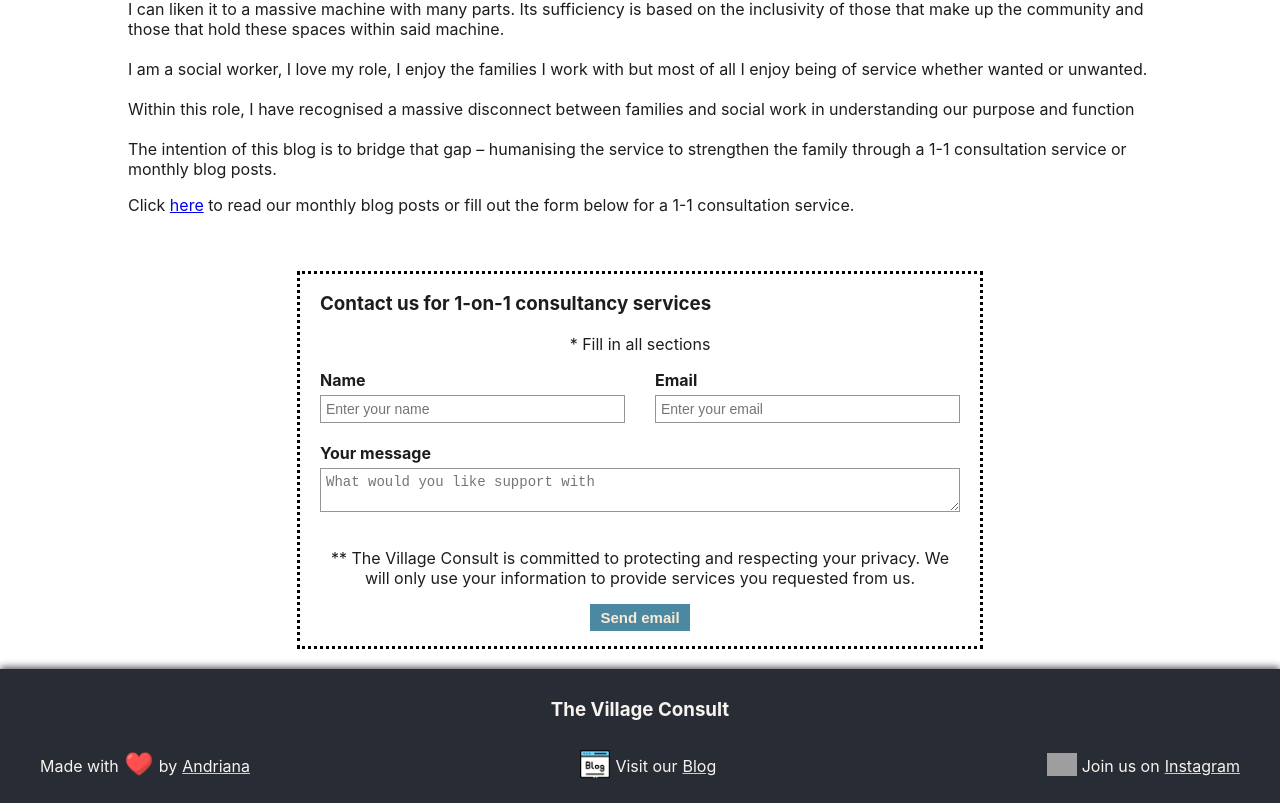
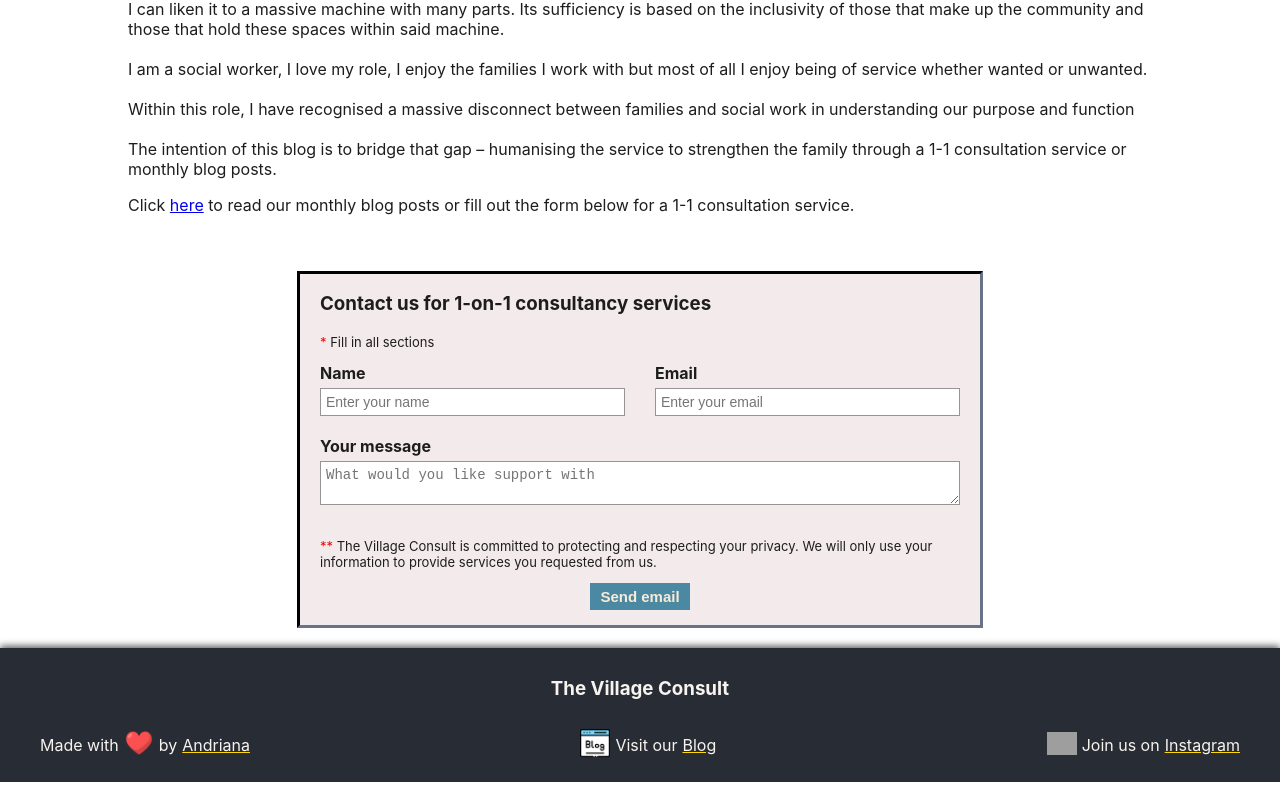
Before and after one commit to AndrianaOS/tvc-webpage, a React (Create React App) app: page / in a window 1280 px wide. Shown: the part 860-1663 px from the top of the page. After the commit the page ends 1642 px from the top, so only its background shows below. Built offline with nearby package versions, Linux system fonts and the light colour scheme; no server answers; grey boxes are pictures that could not be loaded.

Commit message:
Add CSS to style section
Add transition to button and background colour to email section. Amend hover style for button and style new paragraphs

```diff
--- a/src/components/SupportForm/supportForm.css
+++ b/src/components/SupportForm/supportForm.css
@@ -1,8 +1,9 @@
 form {
   padding: 0 20px 15px;
-  border: 3px dotted black;
+  border: 3px inset #282c34;
   margin: 20px auto;
   width: 75%;
+  background-color: #f3ebeb;
 }
 
 form h3 {
@@ -31,19 +32,50 @@ form h3 {
   border: #969494 1px solid;
 }
 
+.red-asterisk {
+  color: #ff0000;
+}
+
+.required-info {
+  text-align: left;
+  font-size: 13px;
+}
+
+.success-msg {
+  text-transform: uppercase;
+  font-size: 18px;
+  font-weight: bold;
+  color: #008000;
+}
+
 .submit-btn {
   font-size: 15px;
   font-weight: bold;
   padding: 5px 10px;
-  background: #4b88a2;
+  background-color: #4b88a2;
   border: none;
   color: #faebd7;
+  background-image: linear-gradient(
+    -60deg,
+    transparent 0%,
+    transparent 40%,
+    #c0bebe 40%,
+    #b4acad 60%,
+    transparent 60%,
+    transparent 100%
+  );
+  background-size: 200% 100%;
+  background-repeat: no-repeat;
+  background-position-x: 150%;
 }
 
 .submit-btn:hover {
   cursor: pointer;
+  color: #f5f5f5;
   font-size: 18px;
   text-transform: uppercase;
+  background-position-x: -150%;
+  transition: background-position-x 2500ms;
 }
 
 #name-info {
```
